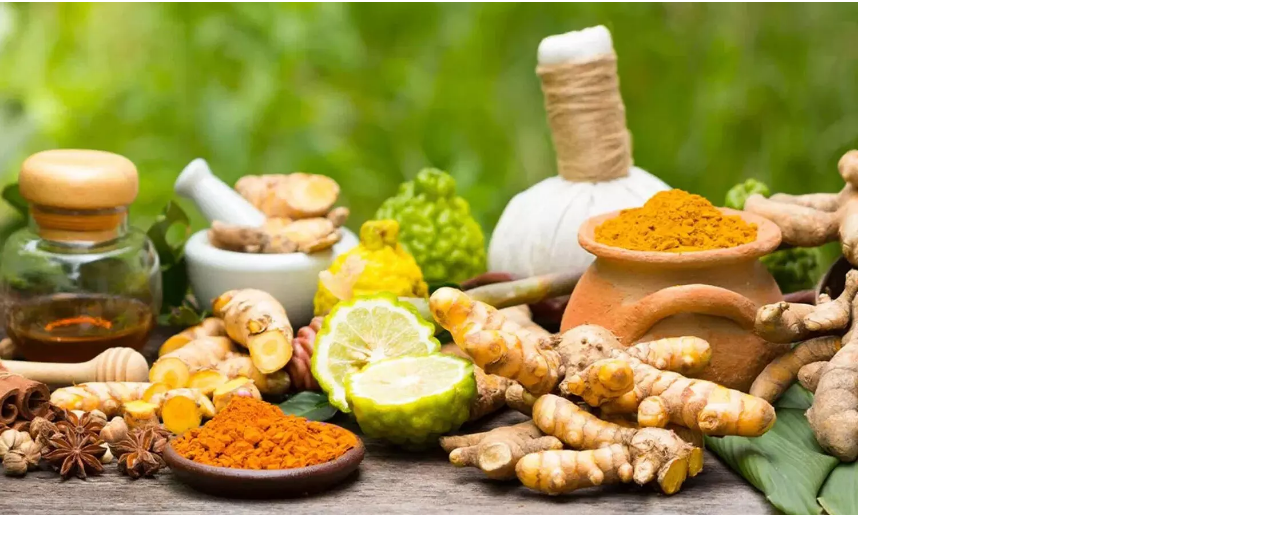
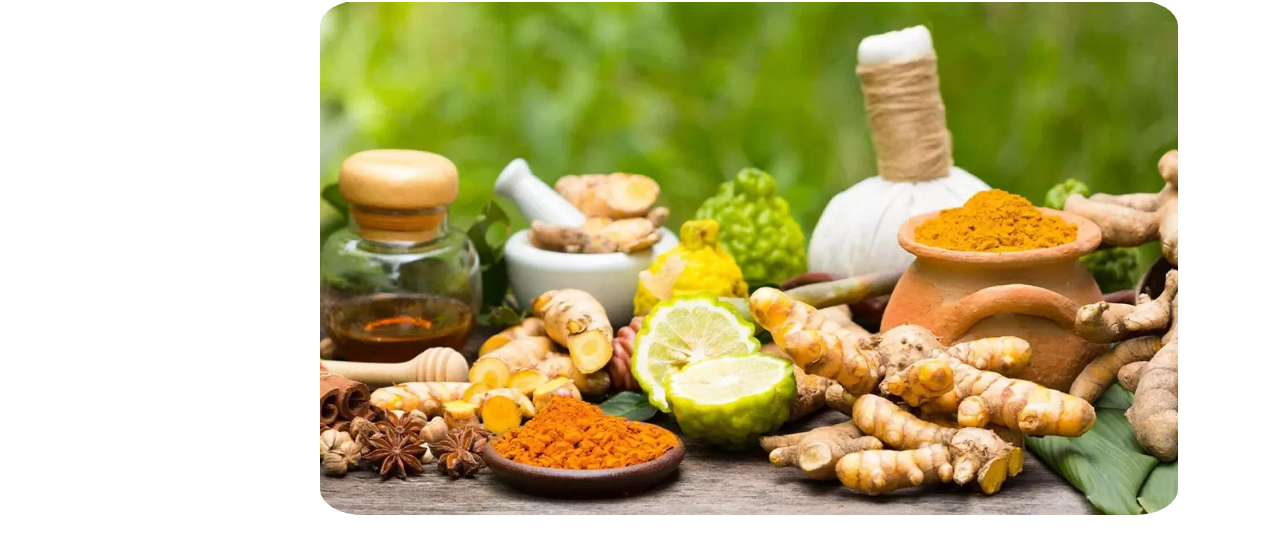
Before and after one commit to HIDZI123/NFC_CluelessCoders, a Django app: template ayurveda_nfc/main/templates/main/index.html in a window 1280 px wide. Shown: the part 150-704 px from the top of the page. Run offline with Django 4.2, Linux system fonts and the light colour scheme; the template is opened without the code that fills it, so the values that code supplies are empty.

Commit message:
Adjusted image after merging branches

```diff
--- a/ayurveda_nfc/main/templates/main/index.html
+++ b/ayurveda_nfc/main/templates/main/index.html
@@ -41,7 +41,7 @@
     <main class="main">
         <!-- adding image -->
         <figure class="main__fig">
-            <img src="img_1_bg.png" alt="Background Image" width="858" height="515" class="main__img">
+            <img src="img_1_bg.png" alt="Background Image" width="858" height="515" class="main__img" id="img__1">
         </figure>
 
     </main>
--- a/ayurveda_nfc/main/templates/main/style.css
+++ b/ayurveda_nfc/main/templates/main/style.css
@@ -31,6 +31,7 @@
     justify-content: center;
     justify-content: space-evenly;
 }
+/*Search bar */
 .search{
     width: 100%;
     display: flex;
@@ -63,8 +64,9 @@
     width: 18px;
   }
 
-
-  .main__img
+/* MAin image*/
+.main__img
   {
-    margin: auto auto;
+    margin-left:25%;
+    border-radius: 5%;
   }
```
